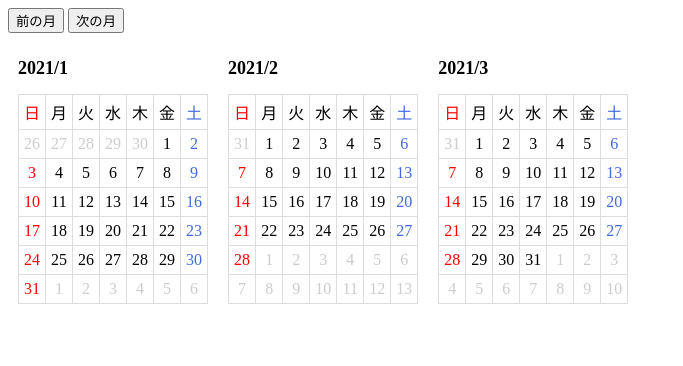
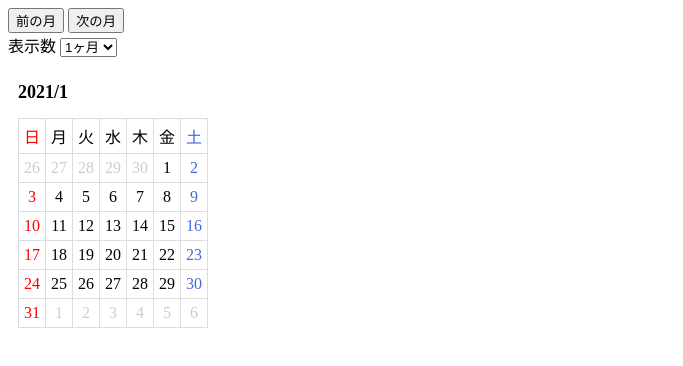
Before and after one commit to mimimisaki/js_calendar, a plain HTML site: page js_calendar/index.html in a window 1280 px wide. Shown: the whole page, without its empty margins (0-683 px from the left). Drawn offline with Linux system fonts and the light colour scheme.

Commit message:
[Add] display count button

```diff
--- a/js_calendar/index.html
+++ b/js_calendar/index.html
@@ -4,8 +4,23 @@
     <meta charset="utf-8" />
     <link rel="stylesheet" href="style.css" />
     <body>
-      <button id="prev" type="button">前の月</button>
-      <button id="next" type="button">次の月</button>
+      <div>
+        <button id="prev" type="button">前の月</button>
+        <button id="next" type="button">次の月</button>
+      </div>
+      <div>
+        <span>表示数</span>
+        <select
+          name="displayCounts"
+          id="displayCounts"
+          onchange="changeDisplayCounts()"
+        >
+          <option value="1" selected>1ヶ月</option>
+          <option value="2">2ヶ月</option>
+          <option value="3">3ヶ月</option>
+        </select>
+      </div>
+
       <div id="calendar"></div>
       <script type="text/javascript" src="index.js"></script>
     </body>
--- a/js_calendar/index.js
+++ b/js_calendar/index.js
@@ -3,8 +3,15 @@ const date = new Date();
 let year = date.getFullYear();
 let month = date.getMonth() + 1;
 const config = {
-  show: 3,
+  show: 1,
 };
+
+function changeDisplayCounts() {
+  let count = Number(document.getElementById("displayCounts").value);
+  config.show = count;
+  document.getElementById("calendar").innerHTML = "";
+  showCalendar(year, month);
+}
 
 function showCalendar(year, month) {
   for (i = 0; i < config.show; i++) {
```
